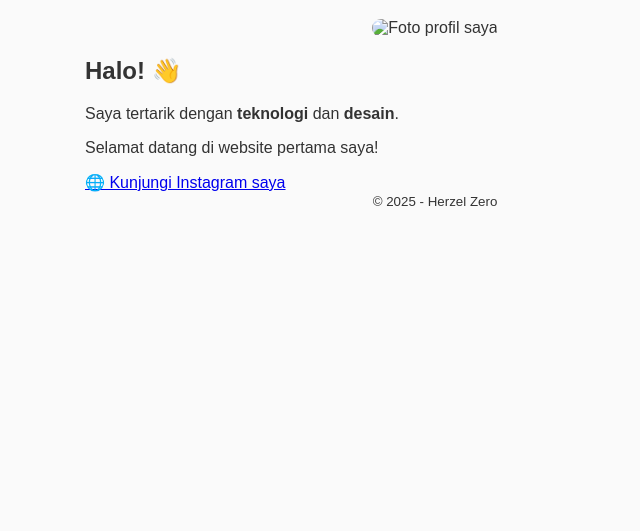
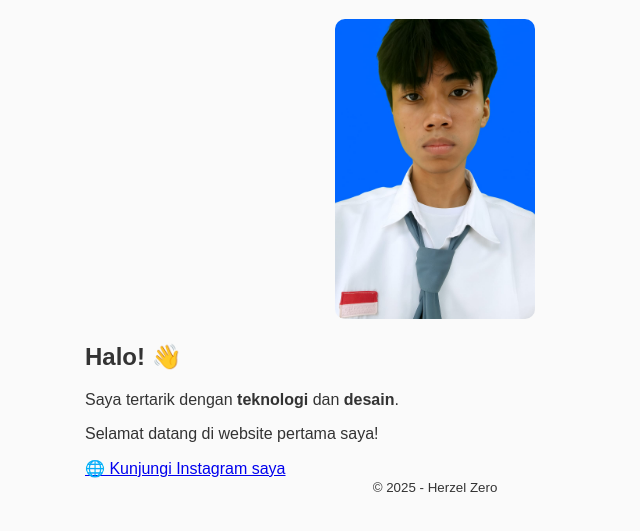
Before and after one commit to Herzelxd/HerzelAP, a plain HTML site: page index.html in a window 1280 px wide. Shown: the part 81-612 px from the top of the page, without its empty margins (205-845 px from the left). Drawn offline with Linux system fonts and the light colour scheme.

Commit message:
Update profile image source in index.html

```diff
--- a/index.html
+++ b/index.html
@@ -10,7 +10,7 @@
 <body>
   <header>
     <h1>Foto Profil Saya</h1>
-    <img src="foto-profil.jpg" alt="Foto profil saya" width="200" />
+    <img src="herzel.jpeg" alt="Foto profil saya" width="200" />
   </header>
 
   <main>
```
